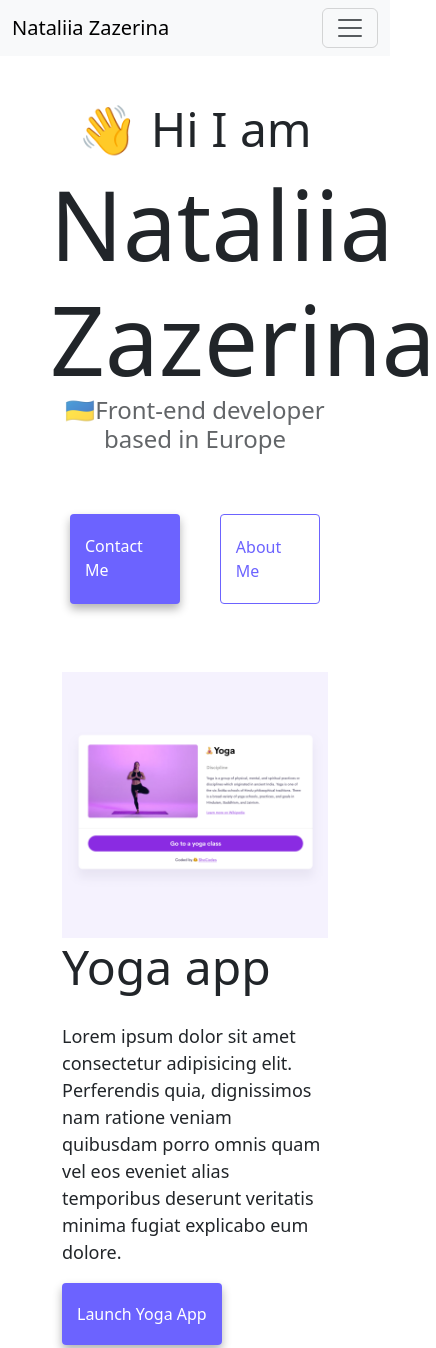
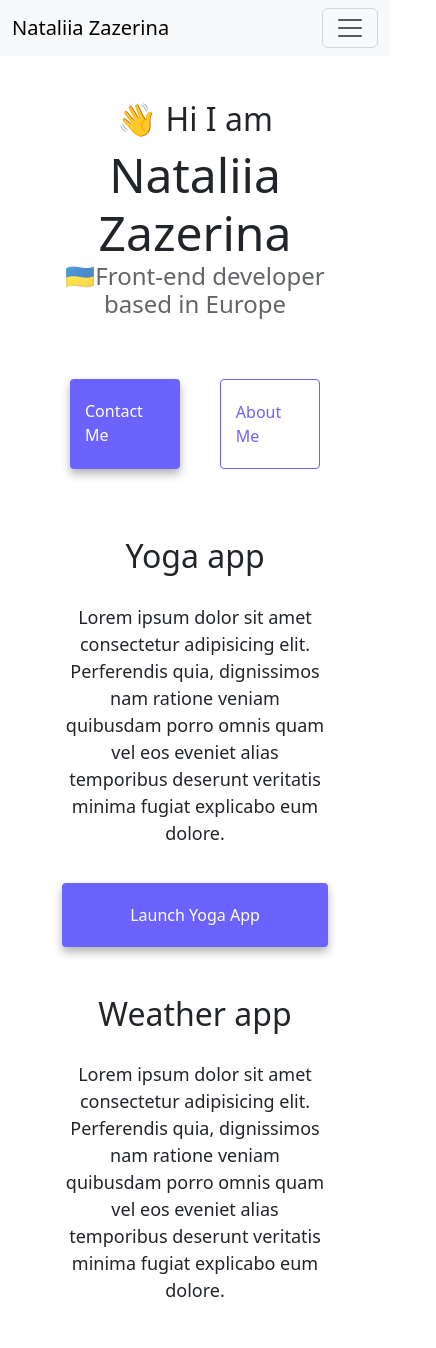
Before and after one commit to Nataliia-git/front-end-developer-portfolio, a plain HTML site: page index.html in a window 390 px wide. Shown: the top 1348 px of the page, 436 px wide, since content can reach past the window. Drawn offline with nearby package versions, Linux system fonts and the light colour scheme.

Commit message:
Introduced CSS media queries settings, tested

```diff
--- a/index.html
+++ b/index.html
@@ -93,7 +93,7 @@
         <div class="col-sm-6">
           <img
             src="/src/images/yoga.png"
-            class="img-fluid"
+            class="img-fluid rounded d-none d-sm-block"
             alt="The best yoga application"
           />
         </div>
@@ -131,7 +131,7 @@
         <div class="col-sm-6">
           <img
             src="/src/images/weather.png"
-            class="img-fluid"
+            class="img-fluid rounded d-none d-sm-block"
             alt="The best weather application"
           />
         </div>
@@ -140,7 +140,7 @@
         <div class="col-sm-6">
           <img
             src="/src/images/yogurt.png"
-            class="img-fluid"
+            class="img-fluid rounded d-none d-sm-block"
             alt="The best yogurt application"
           />
         </div>
--- a/src/styles.css
+++ b/src/styles.css
@@ -101,3 +101,20 @@ p {
 .email-link:hover {
   text-decoration: underline;
 }
+@media (max-width: 576px) {
+  .container {
+    text-align: center;
+  }
+  h1 {
+    font-size: 48px;
+  }
+  h2 {
+    font-size: 32px;
+  }
+  .primary-link {
+    display: block;
+  }
+  p {
+    text-align: center;
+  }
+}
```
